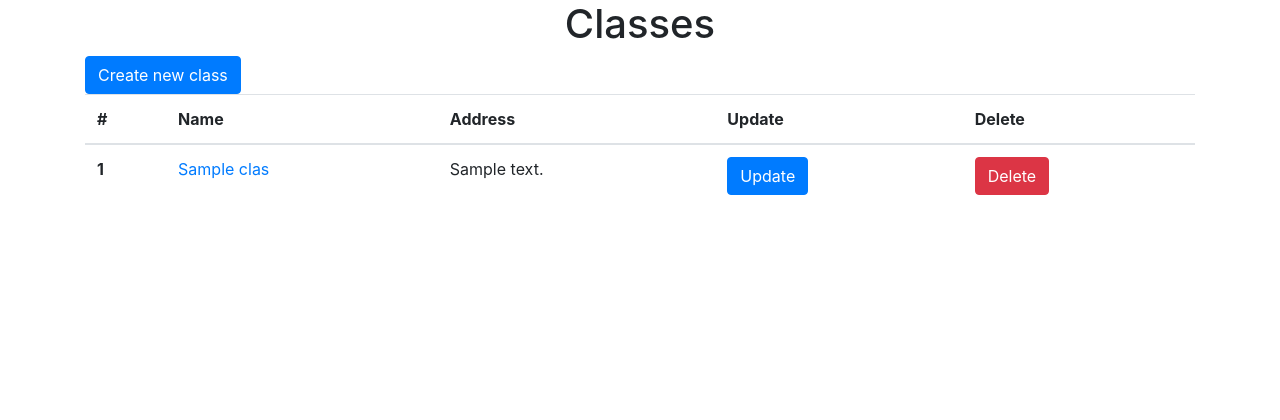
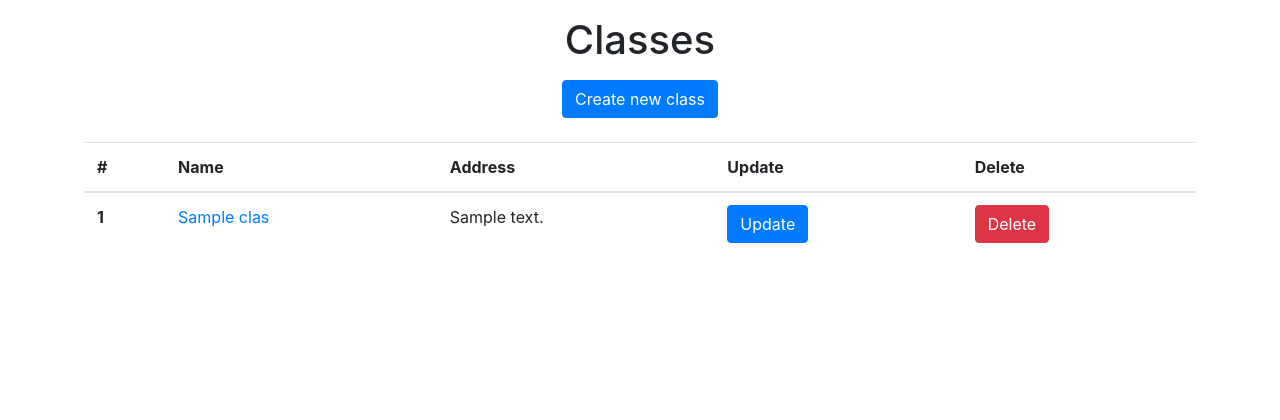
Before and after one commit to YuriFra/CRUD, a PHP site: page /?page=class in a window 1280 px wide. Shown: the part 112-532 px from the top of the page. Run offline with PHP 8.4, Linux system fonts and the light colour scheme; tables that the repository leaves empty hold one stand-in row (values such as "Sample post"); a stand-in replaces the project's code that opens the database connection; some libraries are stand-ins or nearby versions.

Commit message:
minor styling overview pages

```diff
--- a/View/class.php
+++ b/View/class.php
@@ -1,7 +1,7 @@
 <?php require 'includes/header.php'?>
 <section class="container">
-    <h1 class="text-center">Classes</h1>
-    <form method="post">
+    <h1 class="text-center my-3">Classes</h1>
+    <form method="post" class="text-center mb-4">
         <input type="hidden" name="action" value="add">
         <button type="submit" class="btn btn-primary">Create new class</button>
     </form>
--- a/View/student.php
+++ b/View/student.php
@@ -1,8 +1,8 @@
 <?php require 'includes/header.php'?>
 
     <section class="container">
-        <h1 class="text-center">Student</h1>
-        <form method="post">
+        <h1 class="text-center my-3">Student</h1>
+        <form method="post" class="text-center mb-4">
             <input type="hidden" name="action" value="add">
             <button type="submit" class="btn btn-primary">Create new student</button>
         </form>
--- a/View/teacher.php
+++ b/View/teacher.php
@@ -1,7 +1,7 @@
 <?php require 'includes/header.php'?>
     <section class="container">
-        <h1 class="text-center">Teacher</h1>
-        <form method="post">
+        <h1 class="text-center my-3">Teacher</h1>
+        <form method="post" class="text-center mb-4">
             <input type="hidden" name="action" value="add">
             <button type="submit" class="btn btn-primary">Create new teacher</button>
         </form>
```
